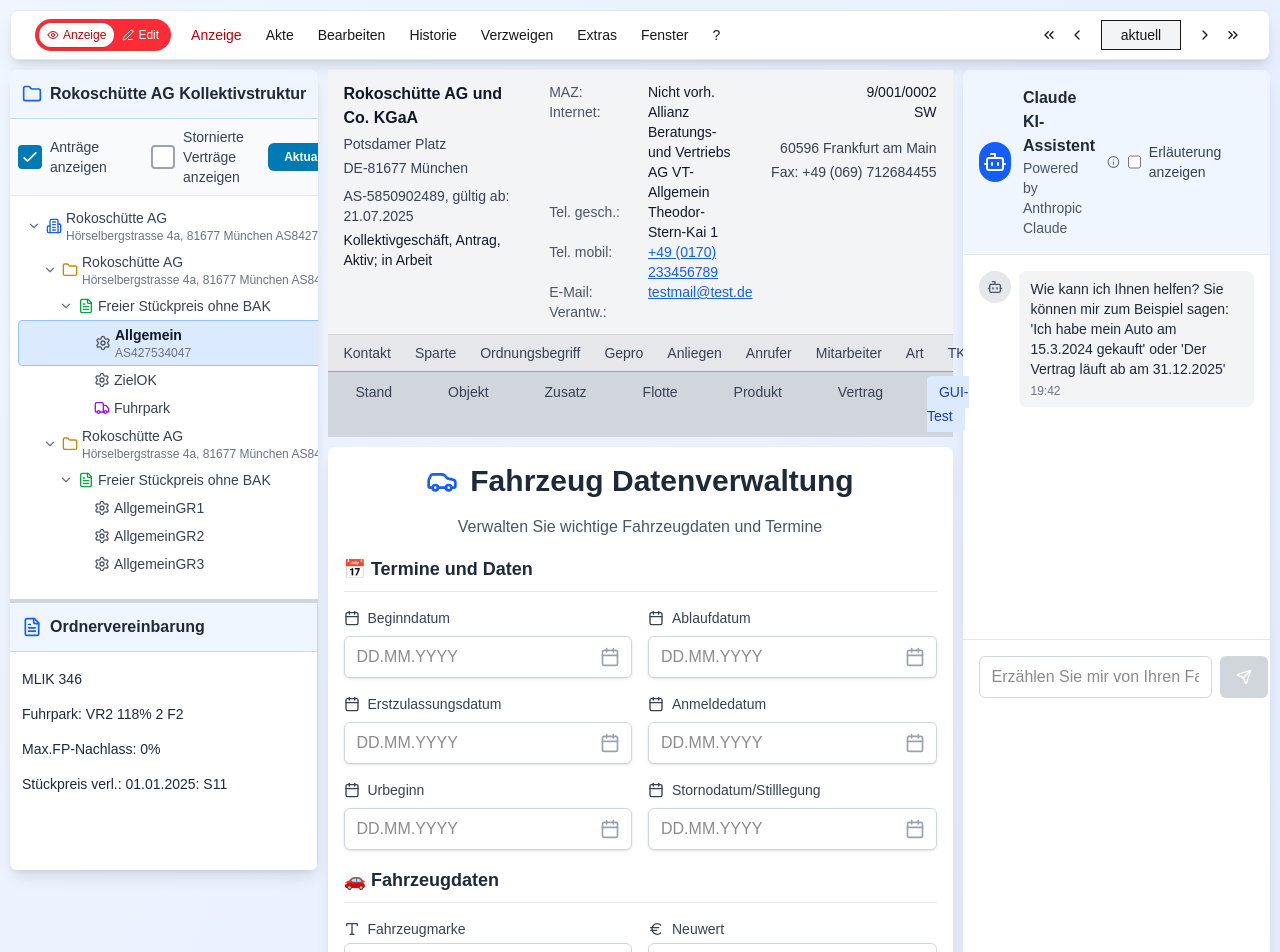
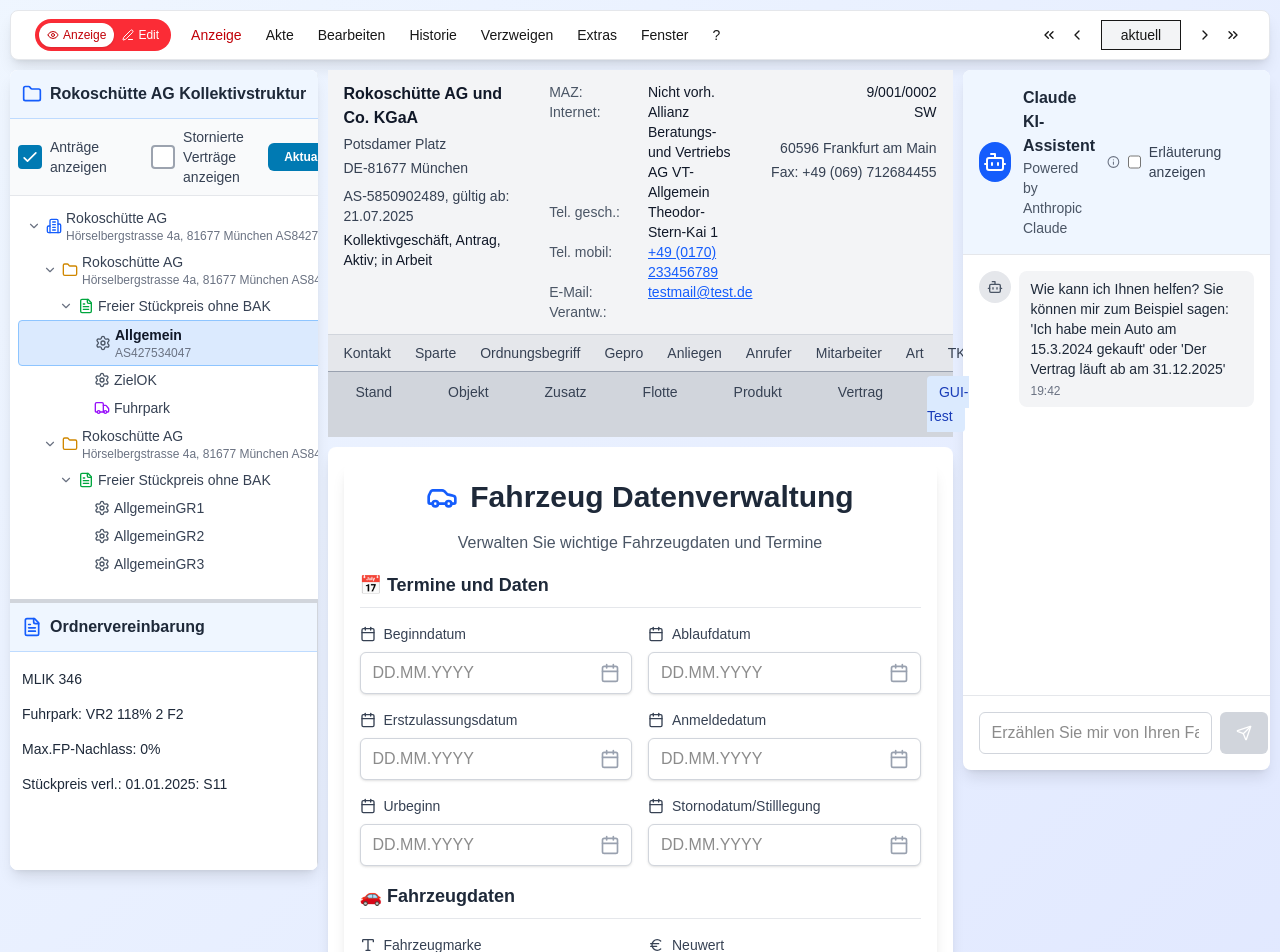
Before and after one commit to dsevenx/motor-date-app, a Next.js app: page /gui-test in a window 1280 px wide. Shown: the top 952 px of the page. Built offline with nearby package versions, Linux system fonts and the light colour scheme.

Commit message:
Inhaltscrolling passt

```diff
--- a/src/components/AppLayout.tsx
+++ b/src/components/AppLayout.tsx
@@ -59,13 +59,8 @@
   }, [fieldValues, globalChatConfig]);
 
   const renderContent = () => {
-    // Alle Seiten bekommen den MotorHeader vom AppLayout
-    return (
-      <>
-        <MotorHeader />
-        {children}
-      </>
-    );
+    // Nur der Seiteninhalt, da MotorHeader jetzt separat gerendert wird
+    return children;
   };
 
   const renderChat = () => {
@@ -88,21 +83,30 @@
         {/* Three Column Layout: 3/12 + 6/12 + 3/12 = 12/12 */}
         <div className="grid grid-cols-1 xl:grid-cols-12 gap-2.5">
 
-          {/* Far Left Column - Contract Tree (3/12) - Persistent */}
+          {/* Far Left Column - Contract Tree (3/12) - Original Size */}
           <div className="xl:col-span-3">
-            <div className="h-[800px] bg-white rounded-lg shadow-lg overflow-hidden">
+            <div className="h-[800px] bg-white rounded-lg shadow-lg overflow-y-auto overflow-x-hidden">
               <ContractSidePanel />
             </div>
           </div>
 
-          {/* Middle Column - Header + Dynamic Content (6/12) */}
-          <div className="xl:col-span-6 space-y-2.5">
-            {renderContent()}
+          {/* Middle Column - Header + Dynamic Content (6/12) - Header Fixed, Content Scrollable */}
+          <div className="xl:col-span-6">
+            <div className="space-y-2.5">
+              {/* Header - Fixed Position */}
+              <MotorHeader />
+              {/* Content - Scrollable */}
+              <div className="h-[800px] overflow-y-auto overflow-x-hidden bg-white rounded-lg shadow-lg">
+                <div className="p-4">
+                  {renderContent()}
+                </div>
+              </div>
+            </div>
           </div>
 
-          {/* Right Column - Chat Component (3/12) - Persistent */}
+          {/* Right Column - Chat Component (3/12) - Original Size */}
           <div className="xl:col-span-3">
-            <div className="h-full min-h-[700px]">
+            <div className="h-[700px]">
               {renderChat()}
             </div>
           </div>
--- a/src/components/ChatComponent.tsx
+++ b/src/components/ChatComponent.tsx
@@ -443,7 +443,7 @@
       </div>
 
       {/* Messages */}
-      <div className="flex-1 overflow-y-auto p-4 space-y-4 max-h-96">
+      <div className="flex-1 overflow-y-auto p-4 space-y-4">
         {messages.map((message) => (
           <div
             key={message.id}
```
